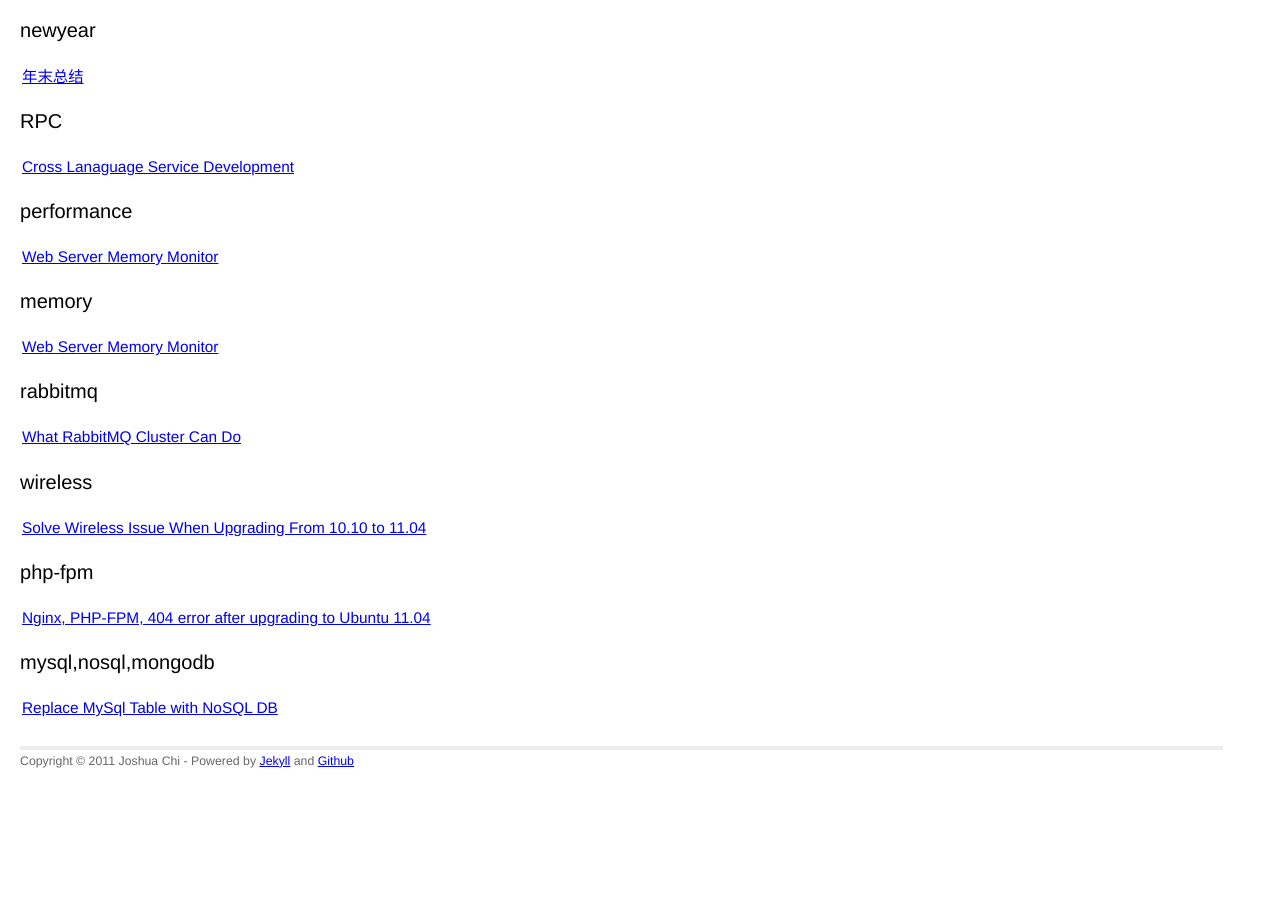
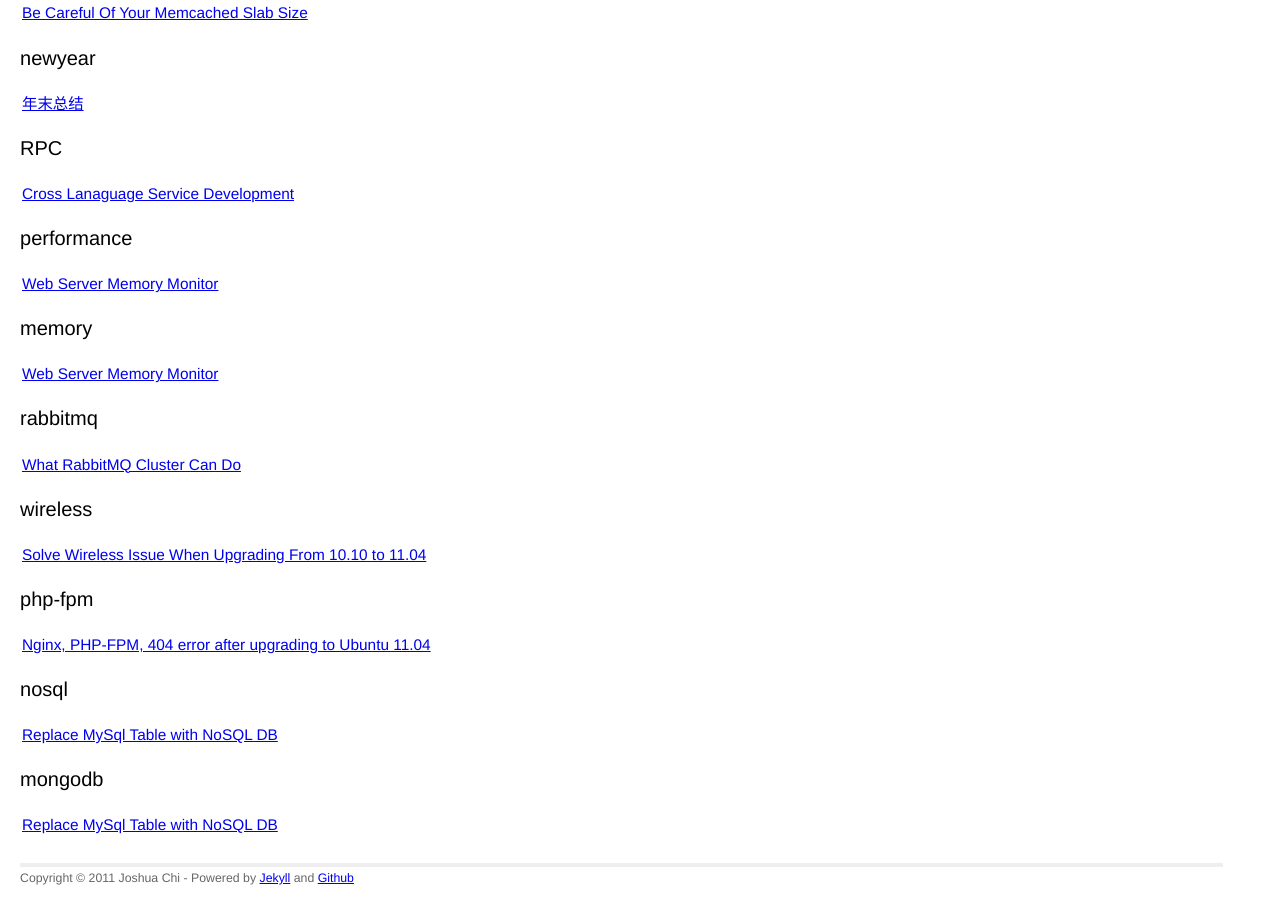
Before and after one commit to JoshuaChi/joshuachi.github.com, a Jekyll site: the page built from tags.html, in a window 1280 px wide and 900 px high, scrolled down 5182 px. Built offline with Jekyll 4.4.1, drawn with Linux system fonts in a browser that asks for light colours; Markdown is read by kramdown in place of the engine named in the settings; before the commit the page ends 5965 px from its top, so only the background shows below that; some of the changed text lies outside the part shown.

Commit message:
post update

```diff
--- a/_posts/2011-06-12-nosql-db-try.markdown
+++ b/_posts/2011-06-12-nosql-db-try.markdown
@@ -1,7 +1,7 @@
 ---
 layout: post
 title: "Replace MySql Table with NoSQL DB"
-tags:  mysql,nosql,mongodb
+tags:  mysql nosql mongodb
 ---
 
 
```
